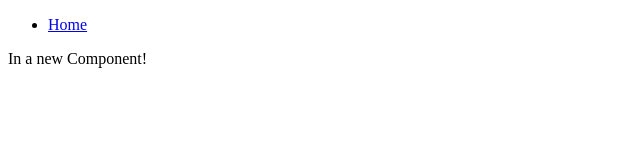
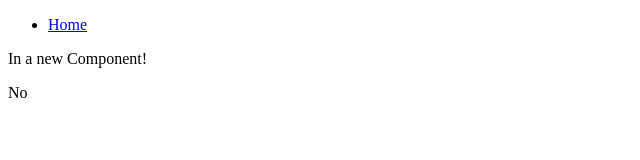
Before and after one commit to Cyrus-Wanyaga/React_Tutorial, a React (Create React App) app in the folder react_tutorial/: page / in a window 1280 px wide. Shown: the top 160 px of the page, without its empty margins (0-640 px from the left). Built offline with nearby package versions, Linux system fonts and the light colour scheme; the HTML template or start-up script is replaced by a standard one.

Commit message:
outputting dynamic data

```diff
--- a/react_tutorial/src/components/Home.js
+++ b/react_tutorial/src/components/Home.js
@@ -5,6 +5,7 @@ export class Home extends React.Component {
     return (
       <div>
         <p>In a new Component!</p>
+        {5 == 2 ? "Yes" : "No"}
       </div>
     );
   }
```
